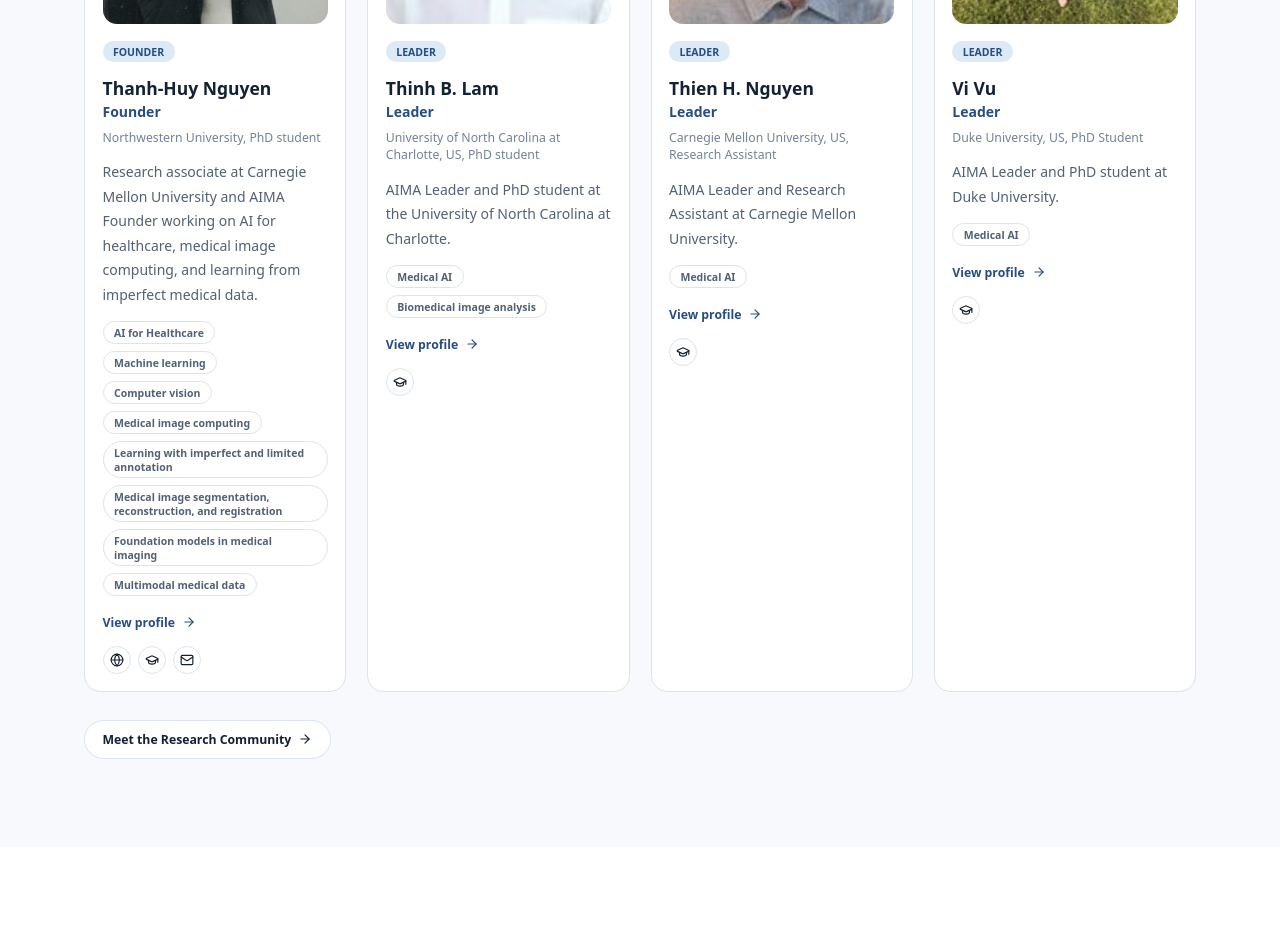
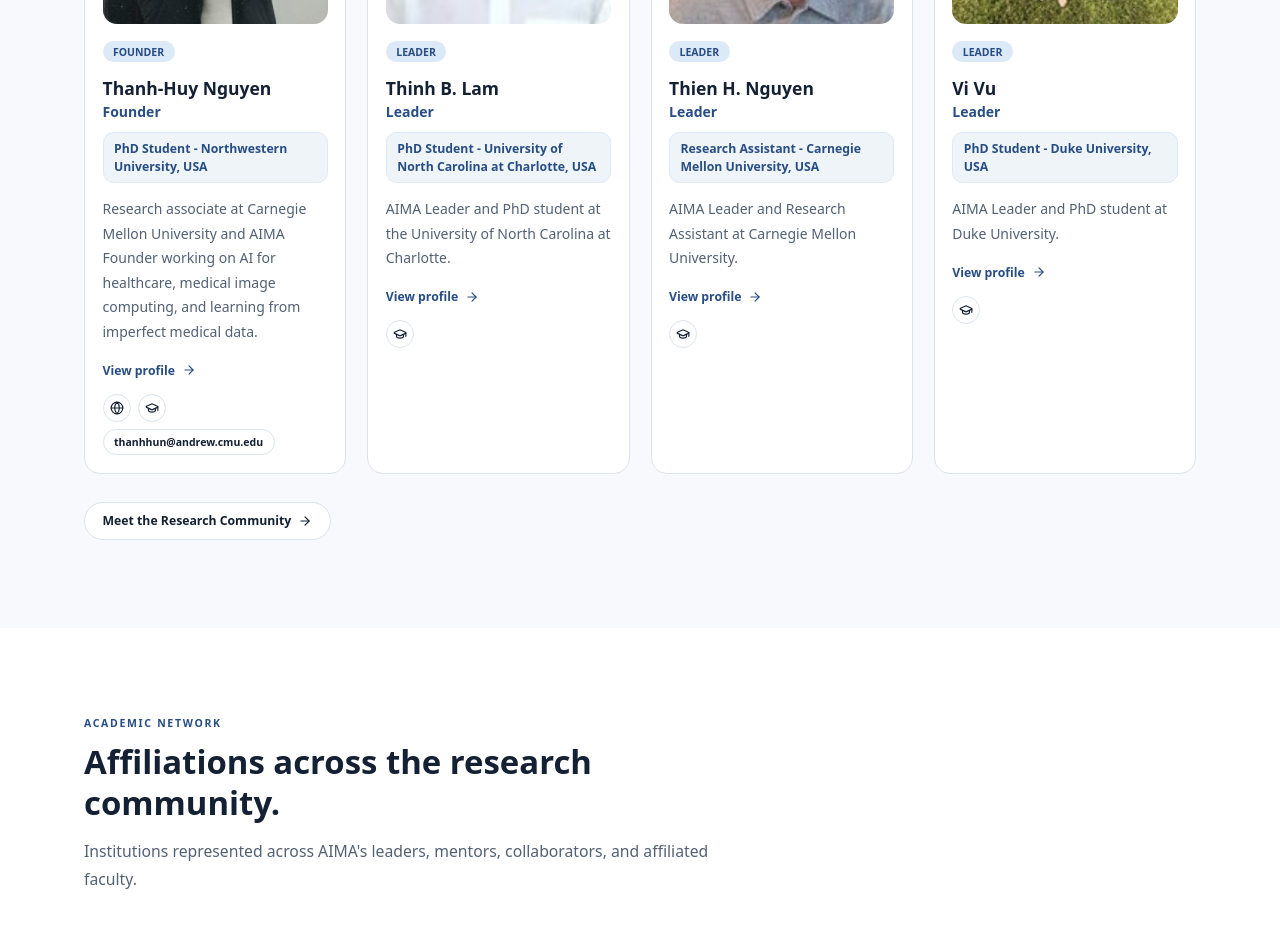
Before and after one commit to AIMA-Research-Group/aima-research-group.github.io, a Next.js app: page / in a window 1280 px wide. Shown: the part 7400-8327 px from the top of the page. Built offline with nearby package versions, Linux system fonts and the light colour scheme.

Commit message:
Refine member cards and affiliations

```diff
--- a/components/content/Cards.tsx
+++ b/components/content/Cards.tsx
@@ -49,8 +49,22 @@ export function SocialIconLinks({ links, compact = false }: { links: Person["lin
   if (!links.length) return null;
 
   return (
-    <div className="flex flex-wrap gap-2">
+    <div className="flex flex-wrap items-center gap-2">
       {links.map((link) => {
+        const isEmail = link.url.startsWith("mailto:") || link.label.toLowerCase().includes("email");
+        if (isEmail) {
+          const email = link.url.replace(/^mailto:/, "");
+          return (
+            <a
+              key={`${link.label}-${link.url}`}
+              href={link.url}
+              className="rounded-full border border-[var(--border)] bg-white px-3 py-1.5 text-xs font-bold text-[var(--aima-deep-blue)] transition hover:border-[var(--aima-deep-blue)] hover:bg-[var(--surface-muted)]"
+            >
+              {email}
+            </a>
+          );
+        }
+
         const Icon = getSocialIcon(link.label);
         return (
           <a
@@ -245,9 +259,8 @@ export function PersonCard({ person }: { person: Person }) {
         <div className="mt-5 flex flex-wrap gap-2">{person.placeholder && isPreviewMode() ? <Badge tone="muted">Placeholder profile</Badge> : null}<Badge>{person.group}</Badge></div>
         <h3 className="mt-4 text-xl font-black"><ContentPlaceholder value={person.name} fallback="Team member coming soon." /></h3>
         <p className="font-bold text-[var(--aima-deep-blue)]">{person.role}</p>
-        <p className="mt-2 text-sm text-[var(--text-muted)]">{person.affiliation}</p>
+        <p className="mt-3 rounded-xl border border-[var(--aima-soft-blue)] bg-[var(--surface-muted)] px-3 py-2 text-sm font-bold leading-5 text-[var(--aima-deep-blue)]">{person.affiliation}</p>
         <p className="mt-4 leading-7 text-[var(--text-secondary)]">{person.short_bio}</p>
-        <div className="mt-4"><TagList tags={person.research_interests} /></div>
         <span className="mt-5 inline-flex items-center gap-2 text-sm font-bold text-[var(--aima-deep-blue)]">
           View profile <ArrowRight className="h-4 w-4 transition group-hover:translate-x-1" />
         </span>
--- a/content/people/dat-chung.yml
+++ b/content/people/dat-chung.yml
@@ -4,7 +4,7 @@ order: 5
 featured: true
 group: leader
 role: Leader
-affiliation: Florida International University, US, PhD Student
+affiliation: PhD Student - Florida International University, USA
 short_bio: AIMA Leader and PhD student at Florida International University.
 full_bio: Full biography will be added soon.
 research_interests:
--- a/content/people/lam-ba-thinh.yml
+++ b/content/people/lam-ba-thinh.yml
@@ -4,7 +4,7 @@ order: 2
 featured: true
 group: leader
 role: Leader
-affiliation: University of North Carolina at Charlotte, US, PhD student
+affiliation: PhD Student - University of North Carolina at Charlotte, USA
 short_bio: AIMA Leader and PhD student at the University of North Carolina at Charlotte.
 full_bio: Full biography will be added soon.
 research_interests:
--- a/content/people/thanh-huy-nguyen.yml
+++ b/content/people/thanh-huy-nguyen.yml
@@ -4,7 +4,7 @@ order: 1
 featured: true
 group: founder
 role: Founder
-affiliation: Northwestern University, PhD student
+affiliation: PhD Student - Northwestern University, USA
 short_bio: Research associate at Carnegie Mellon University and AIMA Founder working on AI for healthcare, medical image computing, and learning from imperfect medical data.
 full_bio: >
   Thanh-Huy Nguyen is a Research Associate in the Computational Biology
--- a/content/people/thien-h-nguyen.yml
+++ b/content/people/thien-h-nguyen.yml
@@ -4,7 +4,7 @@ order: 3
 featured: true
 group: leader
 role: Leader
-affiliation: Carnegie Mellon University, US, Research Assistant
+affiliation: Research Assistant - Carnegie Mellon University, USA
 short_bio: AIMA Leader and Research Assistant at Carnegie Mellon University.
 full_bio: Full biography will be added soon.
 research_interests:
--- a/content/people/vi-vu.yml
+++ b/content/people/vi-vu.yml
@@ -4,7 +4,7 @@ order: 4
 featured: true
 group: leader
 role: Leader
-affiliation: Duke University, US, PhD Student
+affiliation: PhD Student - Duke University, USA
 short_bio: AIMA Leader and PhD student at Duke University.
 full_bio: Full biography will be added soon.
 research_interests:
```
